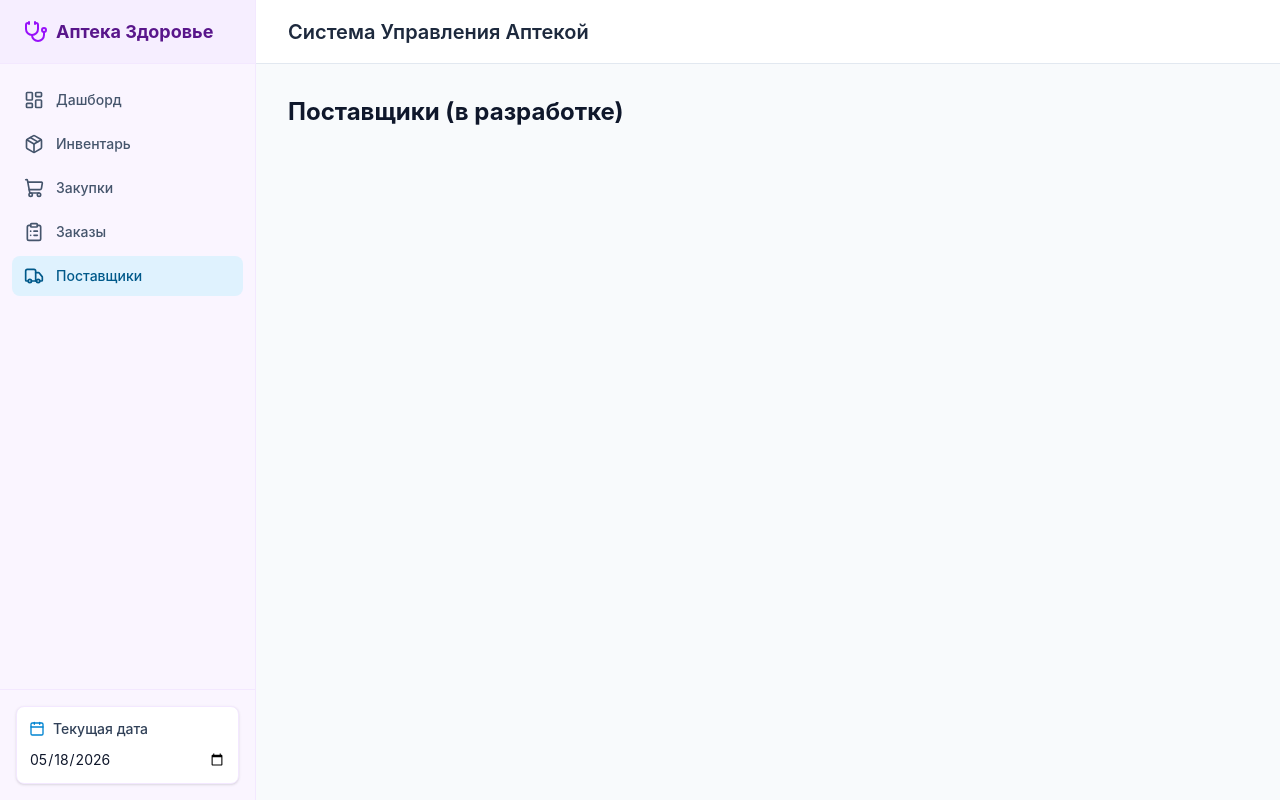
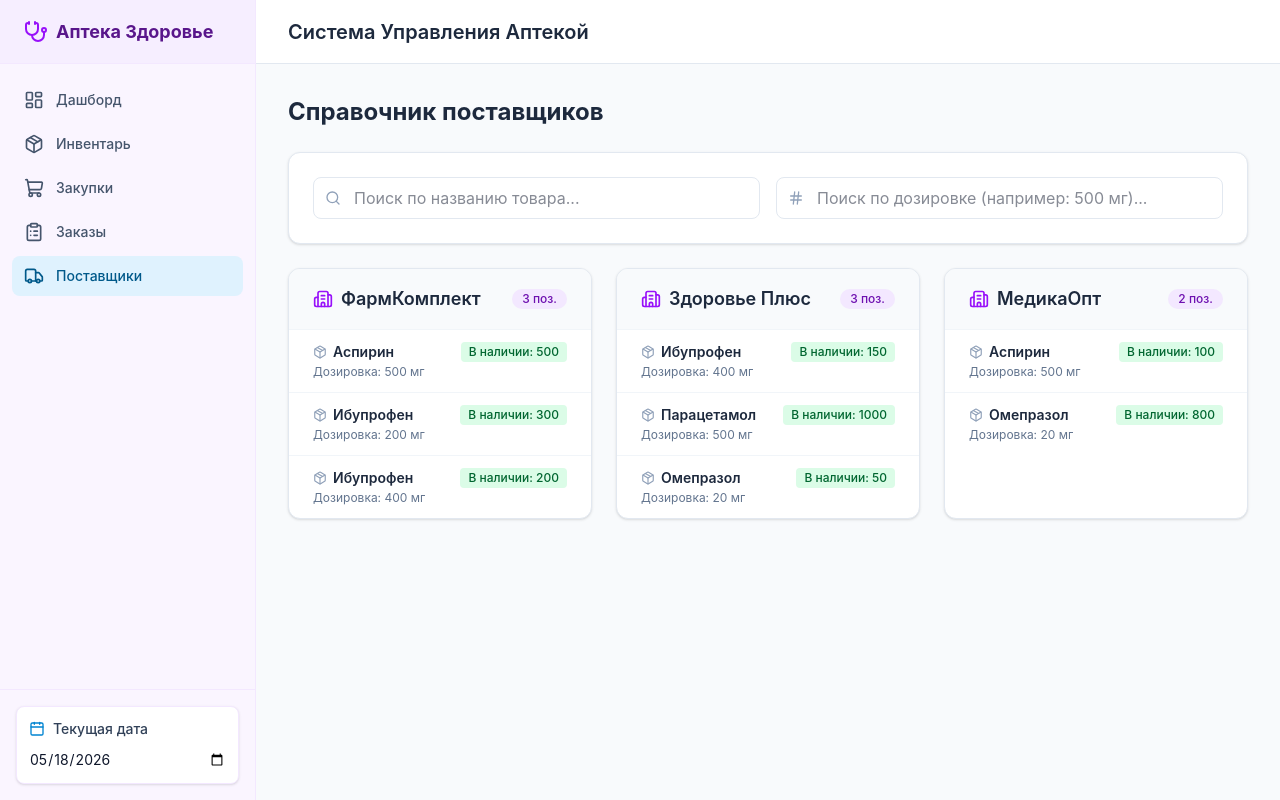
Before and after one commit to ksushpu/PharmaManager, a React app in the folder frontend/: page /suppliers in a window 1280 px wide. Built offline with nearby package versions, Linux system fonts and the light colour scheme; the HTML template or start-up script is replaced by a standard one.

Commit message:
add suppliers directory with search and product cards

```diff
--- a/frontend/src/pages/Suppliers.jsx
+++ b/frontend/src/pages/Suppliers.jsx
@@ -1,3 +1,117 @@
+import { useState, useMemo } from "react";
+import { usePharmacy } from "@/context/PharmacyContext";
+import { Search, Building2, Package, Hash } from "lucide-react";
+
 export function Suppliers() {
-  return <h2 className="text-2xl font-bold">Поставщики (в разработке)</h2>;
+  const { suppliers, products } = usePharmacy();
+  const [searchProductName, setSearchProductName] = useState("");
+  const [searchDosage, setSearchDosage] = useState("");
+
+  const filteredSuppliers = useMemo(() => {
+    return suppliers
+      .map((supplier) => {
+        const supplierProductsFull = supplier.products.map((sp) => {
+          const productInfo = products.find((p) => p.id === sp.productId);
+          return {
+            ...sp,
+            productName: productInfo?.name || "Неизвестный товар",
+          };
+        });
+
+        const matchedProducts = supplierProductsFull.filter((sp) => {
+          const matchesName =
+            searchProductName === "" ||
+            sp.productName.toLowerCase().includes(searchProductName.toLowerCase());
+          const matchesDosage =
+            searchDosage === "" ||
+            sp.dosage.toLowerCase().includes(searchDosage.toLowerCase());
+          return matchesName && matchesDosage;
+        });
+
+        return { ...supplier, matchedProducts };
+      })
+      .filter((s) => s.matchedProducts.length > 0);
+  }, [suppliers, products, searchProductName, searchDosage]);
+
+  return (
+    <div className="space-y-6">
+      <h2 className="text-2xl font-bold text-slate-800">Справочник поставщиков</h2>
+
+      <div className="bg-white rounded-xl shadow-sm border border-slate-200 p-6">
+        <div className="flex flex-col md:flex-row gap-4">
+          <div className="relative flex-1">
+            <Search className="absolute left-3 top-1/2 -translate-y-1/2 h-4 w-4 text-slate-400" />
+            <input
+              type="text"
+              placeholder="Поиск по названию товара..."
+              value={searchProductName}
+              onChange={(e) => setSearchProductName(e.target.value)}
+              className="w-full pl-10 pr-3 py-2 border border-slate-200 rounded-lg"
+            />
+          </div>
+          <div className="relative flex-1">
+            <Hash className="absolute left-3 top-1/2 -translate-y-1/2 h-4 w-4 text-slate-400" />
+            <input
+              type="text"
+              placeholder="Поиск по дозировке (например: 500 мг)..."
+              value={searchDosage}
+              onChange={(e) => setSearchDosage(e.target.value)}
+              className="w-full pl-10 pr-3 py-2 border border-slate-200 rounded-lg"
+            />
+          </div>
+        </div>
+      </div>
+
+      <div className="grid grid-cols-1 md:grid-cols-2 lg:grid-cols-3 gap-6">
+        {filteredSuppliers.map((supplier) => (
+          <div
+            key={supplier.id}
+            className="bg-white rounded-xl shadow-sm border border-slate-200 overflow-hidden hover:border-sky-200 transition-colors"
+          >
+            <div className="px-6 py-4 border-b border-slate-100 bg-slate-50 flex items-center justify-between">
+              <div className="flex items-center">
+                <Building2 className="w-5 h-5 text-purple-600 mr-2" />
+                <h3 className="text-lg font-semibold text-slate-800">{supplier.name}</h3>
+              </div>
+              <span className="bg-purple-100 text-purple-800 text-xs font-medium px-2.5 py-0.5 rounded-full">
+                {supplier.matchedProducts.length} поз.
+              </span>
+            </div>
+            <div className="max-h-64 overflow-y-auto">
+              {supplier.matchedProducts.length > 0 ? (
+                supplier.matchedProducts.map((sp, idx) => (
+                  <div
+                    key={`${sp.productId}-${sp.dosage}-${idx}`}
+                    className="px-6 py-3 hover:bg-slate-50 border-b border-slate-100 last:border-0"
+                  >
+                    <div className="flex justify-between items-start">
+                      <div>
+                        <p className="text-sm font-semibold text-slate-800 mb-0.5 flex items-center">
+                          <Package className="w-3.5 h-3.5 text-slate-400 mr-1.5" />
+                          {sp.productName}
+                        </p>
+                        <p className="text-xs text-slate-500">Дозировка: {sp.dosage}</p>
+                      </div>
+                      <span className="bg-green-100 text-green-800 text-xs px-2 py-0.5 rounded font-medium">
+                        В наличии: {sp.quantity}
+                      </span>
+                    </div>
+                  </div>
+                ))
+              ) : (
+                <p className="p-6 text-sm text-slate-500 text-center">
+                  Нет товаров, удовлетворяющих поиску.
+                </p>
+              )}
+            </div>
+          </div>
+        ))}
+        {filteredSuppliers.length === 0 && (
+          <div className="col-span-full py-12 text-center text-slate-500">
+            Ни один поставщик не найден по заданным критериям.
+          </div>
+        )}
+      </div>
+    </div>
+  );
 }
```
